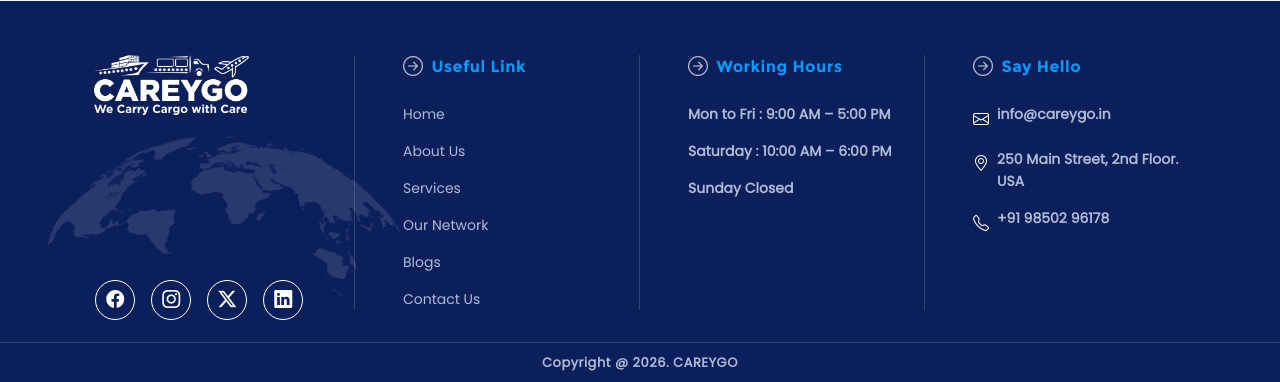
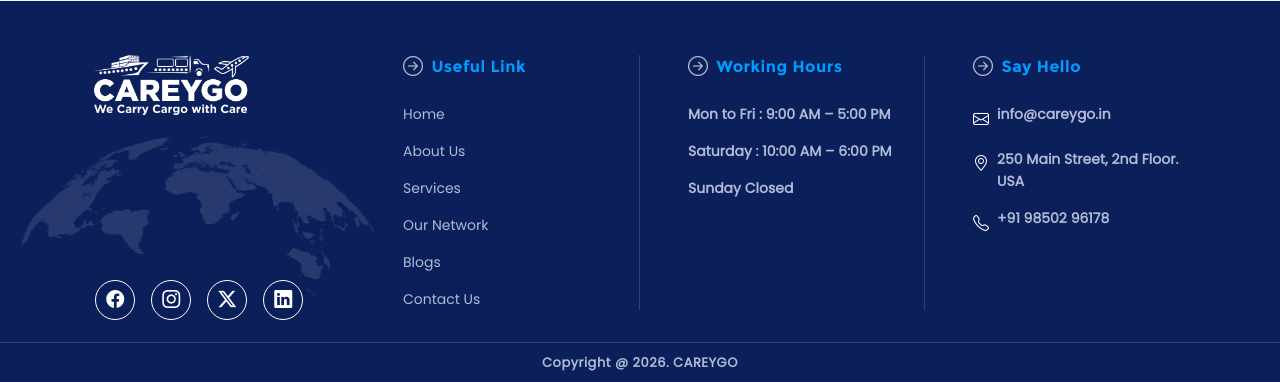
Before and after one commit to websoftera/careygo, a PHP site: page / in a window 1280 px wide. Shown: the part 3494-3876 px from the top of the page. Run offline with PHP 8.4, Linux system fonts and the light colour scheme.

Commit message:
scroller and zoom ou zoom in issues fixed

```diff
--- a/css/style.css
+++ b/css/style.css
@@ -24,9 +24,10 @@
 }
 
 /* ===== GLOBAL ===== */
-html {
+html, body {
     scroll-behavior: smooth;
     overflow-x: hidden;
+    max-width: 100%;
 }
 
 body {
@@ -796,8 +797,10 @@ ul {
 .footer-bg-map {
     position: absolute;
     top: 90px;
-    left: 2%;
+    left: 0;
     width: 390px;
+    max-width: 35vw;
+    /* Enforces proportional scaling on tablet/small screens */
     height: 250px;
     background-image: url('../assets/images/gloabe-bg.png');
     background-size: contain;
--- a/index.html
+++ b/index.html
@@ -522,7 +522,7 @@
         <div class="container position-relative z-2 mt-4 px-lg-4 d-none d-md-block">
             <div class="row gx-lg-5 mb-4 pb-2">
                 <!-- Column 1: Logo & Company Info -->
-                <div class="col-lg-3 col-md-6 mb-5 mb-lg-0 footer-col footer-col-divider pe-lg-4">
+                <div class="col-lg-3 col-md-6 mb-5 mb-lg-0 footer-col pe-lg-4">
                     <img src="assets/images/Main-Careygo-logo-blue.png" alt="CAREYGO Logo" class="footer-logo mb-5"
                         style="filter: brightness(0) invert(1);">
                     <div class="footer-socials d-flex gap-3 mt-4 position-relative z-2">
```
